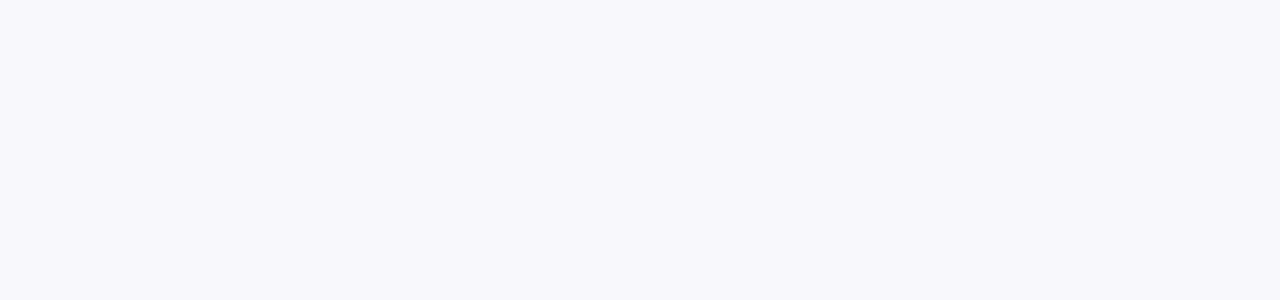
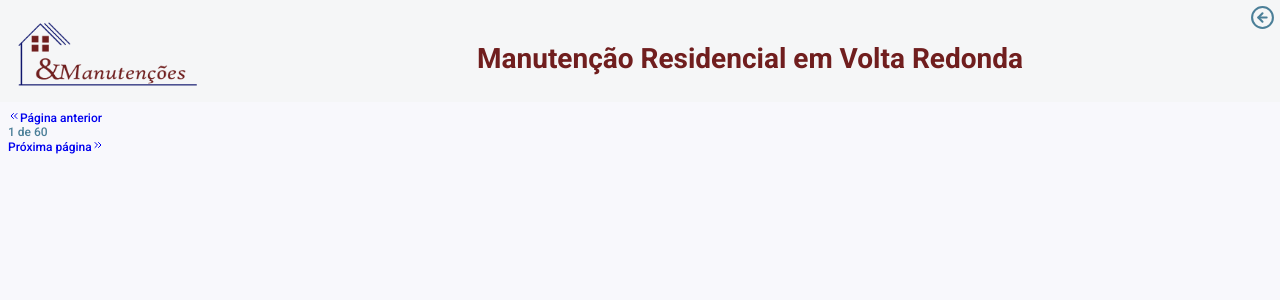
Before and after one commit to rizidorio/Profissionais, a React (Create React App) app: page /categorias in a window 1280 px wide. Shown: the top 300 px of the page. Built offline with nearby package versions, Linux system fonts and the light colour scheme.

Commit message:
Alteração Cabeçalho

```diff
--- a/src/App.css
+++ b/src/App.css
@@ -4,7 +4,7 @@
     --cor-botao: #4b7f98;
     --cor-hover: #6f8f9b;
     --cor-background: #F8F8FC;
-    --cor-background-header: #e1e1e7;
+    --cor-background-header: #f5f6f7;
     --cor-branco: #ffffff;
 }
 
--- a/src/components/Cabecalho/index.tsx
+++ b/src/components/Cabecalho/index.tsx
@@ -2,7 +2,7 @@ import React from 'react';
 import { Link, useHistory } from 'react-router-dom';
 import { FiArrowLeftCircle } from 'react-icons/fi';
 
-import Logo from '../../assets/logo1.png';
+import Logo from '../../assets/logo_1200.png';
 import './styles.css';
 
 interface CabecalhoProps {
@@ -12,19 +12,17 @@ interface CabecalhoProps {
 const Cabecalho: React.FC<CabecalhoProps> = (props) => {
     const history = useHistory();
     return (
-        <header className="page-header">
-            <div className="header-container">
-                <Link to="/">
-                    <img src={Logo} alt="Logotipo" className="logo" />
-                </Link>
-                <div className="header-content">
+        <header id="page-header">
+            <div id="page-header-content" className="container">
+                <img src={Logo} alt="Logotipo" className="logo" />
 
+                <div className="header-back-title">
+                    <strong>{props.titulo}</strong>
                     <Link to="" onClick={() => {
                         history.goBack();
                     }}>
                         <FiArrowLeftCircle />
                     </Link>
-                    <strong>{props.titulo}</strong>
                 </div>
             </div>
         </header>
--- a/src/components/Cabecalho/styles.css
+++ b/src/components/Cabecalho/styles.css
@@ -1,75 +1,56 @@
-.page-header {
+#page-header-content {
+    max-width: 100%;
+    max-height: 25rem;
     display: flex;
-    flex-direction: column;
+    justify-content: start;
+    align-items: center;
     background: var(--cor-background-header);
-    max-height: 11.1rem;
+    margin: 0 auto;
 }
 
-.page-header .header-container {
-    width: 90%;
-    margin: 0 auto;
+#page-header-content img {
+    width: 16rem;
+}
+
+.header-back-title {
     display: flex;
     justify-content: space-between;
-    align-items: center;
-    padding: 1.6rem 0;
-    color: var(--cor-titulo);
+    margin: 0 auto;
 }
 
-.page-header .header-container img {
-    width: 9.8rem;
+.header-back-title strong {
+    font-size: 1.3rem;
+    color: var(--cor-titulo);
+    margin-top: 1.5rem;
 }
 
-.page-header .header-content {
-    width: 90%;
-    margin: 1.2rem auto;
-    position: relative;
-    flex: 1;
-    display: flex;
-    flex-direction: column;
-    justify-content: center;
-    align-items: flex-end;
+.header-back-title a {
+    position: absolute;
+    right: 5px;
+    top: 5px;
+    color: var(--cor-botao);
+    transition: opacity 0.2s;
+    font-size: 1.5rem;
 }
 
-.page-header .header-content a {
-    height: 1.5rem;
-    padding: 0.2rem;
-    color: var(--cor-principal);
-    font-size: 1.2rem;
-    transition: opacity 0.2s;
-    position: absolute;
-    bottom: 2.5rem;
-    text-align: center;
+.header-back-title a:hover {
+    opacity: 0.5;
 }
 
-.page-header .header-content a:hover {
-    opacity: 0.6;
-}
-
-.page-header .header-content strong {
-    font: 700 1.4rem Roboto;
-}
-
-@media (min-width: 700px) {
-    .page-header {
-        height: 111px;
+@media(min-width: 700px) {
+    #page-header-content {
+        padding: 0.5rem;
     }
 
-    .page-header .header-container {
-        max-width: 1200px;
-        padding: 2.6rem 0;
+    #page-header-content img {
+        width: 22rem;
     }
 
-    .page-header .header-container img {
-        width: 19.2rem;
+    .header-back-title strong {
+        font-size: 2.8rem;
     }
 
-    .page-header .header-content a {
-        position: relative;
-        font-size: 2.4rem;
-        height: 2.8rem;
-    }
-
-    .page-header .header-content strong {
-        font-size: 3.6rem;
+    .header-back-title a {
+        font-size: 2.5rem;
     }
 }
--- a/src/pages/Home/index.tsx
+++ b/src/pages/Home/index.tsx
@@ -14,7 +14,7 @@ const Home = () => {
             <div id="page-home-content" className="container">
                 <div className="logo-container">
                     <img src={logo} alt="Logotipo" />
-                    <h2>Seu site de pesquisa de profissionais especializados em manutenções diversas</h2>
+                    <h2>Seu site de pesquisa de profissionais especializados em manutenções diversas.</h2>
                 </div>
                 <img src={fundo} alt="Imagem background" className="back-img"/>
 
--- a/src/pages/Home/styles.css
+++ b/src/pages/Home/styles.css
@@ -61,6 +61,7 @@
     display: flex;
     justify-content: flex-start;
     transition: 0.8s;
+    border-radius: 0.5rem;
 }
 
 .botoes-container a:first-child {
--- a/src/pages/Listagem/index.tsx
+++ b/src/pages/Listagem/index.tsx
@@ -12,91 +12,10 @@ type props = {prof: string};
 const Lista = ({match}: RouteComponentProps<props>) => {
 
     return (
-        <>
-            <Cabecalho titulo={`${match.params.prof} Residenciais em Volta Redonda`}/>
-            <main id="pagLista">
-                <div id="conteudo">
-                    <div className="profissionais">
-                        <Dados
-                            nome="Pintor Teste"
-                            contato="(24) 99999-9999"
-                            bairro="Bairro"
-                            whats="+5524999999999"
-                            face="teste"
-                        />
-                    </div>
-
-                    <div className="profissionais">
-                        <Dados
-                            nome="Pintor Teste"
-                            contato="(24) 99999-9999"
-                            bairro="Bairro"
-                            whats="+5524999999999"
-                            face="teste"
-                        />
-                    </div>
-
-                    <div className="profissionais">
-                        <Dados
-                            nome="Pintor Teste"
-                            contato="(24) 99999-9999"
-                            bairro="Bairro"
-                            whats="+5524999999999"
-                            face="teste"
-                        />
-                    </div>
-
-                    <div className="profissionais">
-                        <Dados
-                            nome="Pintor Teste"
-                            contato="(24) 99999-9999"
-                            bairro="Bairro"
-                            whats="+5524999999999"
-                            face="teste"
-                        />
-                    </div>
-
-                    <div className="profissionais">
-                        <Dados
-                            nome="Pintor Teste"
-                            contato="(24) 99999-9999"
-                            bairro="Bairro"
-                            whats="+5524999999999"
-                            face="teste"
-                        />
-                    </div>
-
-                    <div className="profissionais">
-                        <Dados
-                            nome="Pintor Teste"
-                            contato="(24) 99999-9999"
-                            bairro="Bairro"
-                            whats="+5524999999999"
-                            face="teste"
-                        />
-                    </div>
-
-                    <div className="profissionais">
-                        <Dados
-                            nome="Pintor Teste"
-                            contato="(24) 99999-9999"
-                            bairro="Bairro"
-                            whats="+5524999999999"
-                            face="teste"
-                        />
-                    </div>
-
-                    <div className="profissionais">
-                        <Dados
-                            nome="Pintor Teste"
-                            contato="(24) 99999-9999"
-                            bairro="Bairro"
-                            whats="+5524999999999"
-                            face="teste"
-                        />
-                    </div>
-
-                </div>
+        <div id="page-list">
+            <div id="page-list-content" className="container">
+                <Cabecalho titulo="Manutenção Residencial em Volta Redonda"/>
+                <main>
 
                     <footer>
                         <a href="/pagina" className="esquerda">
@@ -114,7 +33,8 @@ const Lista = ({match}: RouteComponentProps<props>) => {
                         </a>
                     </footer>
                 </main>
-        </>
+            </div>
+        </div>
     );
 }
 
--- a/src/pages/Listagem/styles.css
+++ b/src/pages/Listagem/styles.css
@@ -1,97 +1,17 @@
-#pagLista {
-    min-width: 400px;
-    margin-top: -10px;
-    text-align: center;
+#page-list {
+    width: 100vw;
+    height: 100vh;
 }
 
-#pagLista h1 {
-    text-align: center;
+#page-list main {
+    padding: 0.8rem;
 }
 
-#pagLista #conteudo {
-    display: flex;
-    justify-content: space-between;
-    flex-wrap: wrap;
+.form-pesquisa fieldset {
+    border: 0;
 }
 
-#pagLista .profissionais {
-    width: 280px;
-    height: 180px;
-    box-shadow: 0px 3px 5px rgba(0, 0, 0, 0.25);
-    border: 0px;
-    color: var(--cor-principal);
-    font-size: 16px;
-    font-weight: bold;
-    background-color: #FFF;
-    margin-bottom: 50px;
-    text-align: start;
+.form-pesquisa fieldset legend {
+    color: var(--cor-titulo);
+    margin-bottom: 1.2rem;
 }
-
-#pagLista footer {
-    display: flex;
-    flex: 1;
-    justify-content: center;
-}
-
-#pagLista footer p {
-    margin: 5px 20px;
-    color: black;
-}
-
-#pagLista footer a {
-    width: 100%;
-    max-width: 150px;
-    height: 30px;
-    background: var(--cor-botao);
-    color: #fff;
-    border-radius: 3px;
-    border: 0;
-    font-size: 16px;
-    display: flex;
-    align-items: center;
-    justify-content: space-between;
-    overflow: hidden;
-}
-
-#pagLista footer a span {
-    width: 30px;
-    height: 30px;
-    border-radius: 3px 0px 0px 3px;
-    background-color: var(--cor-principal);
-
-    display: flex;
-    align-items: center;
-    justify-content: center;
-}
-
-#pagLista footer span svg {
-    width: 20px;
-    height: 20px;
-}
-
-#pagLista footer a:hover {
-    background-color: var(--cor-principal);
-    transition: 0.8s;
-}
-
-.voltar {
-    text-align: end;
-}
-
-.voltar a {
-    padding: 5px;
-    color: var(--cor-principal);
-}
-
-.voltar a:hover {
-    background-color: var(--cor-hover);
-    color: #FFF;
-}
-
-.direita {
-    padding-left: 1%;
-}
-
-.esquerda {
-    padding-right: 1%;
-}
--- a/src/routes.tsx
+++ b/src/routes.tsx
@@ -10,7 +10,7 @@ const Routes = () => {
         <BrowserRouter>
             <Switch>
                 <Route component={Home} path="/" exact />
-                <Route component={Lista} path="/categorias/:prof" />
+                <Route component={Lista} path="/categorias" />
             </Switch>
         </BrowserRouter>
     );
```
Lines whose indentation alone changed are shown as unchanged.
